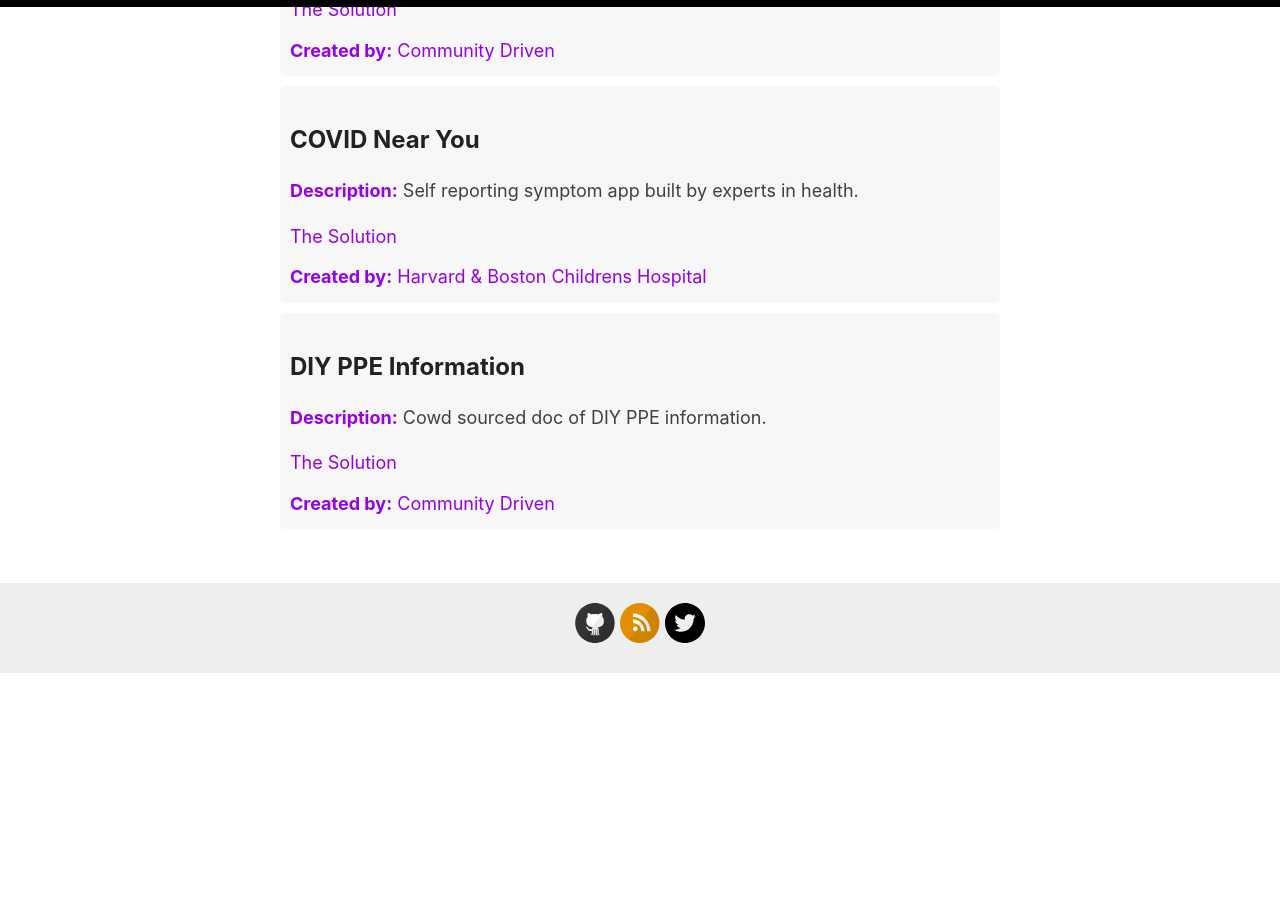
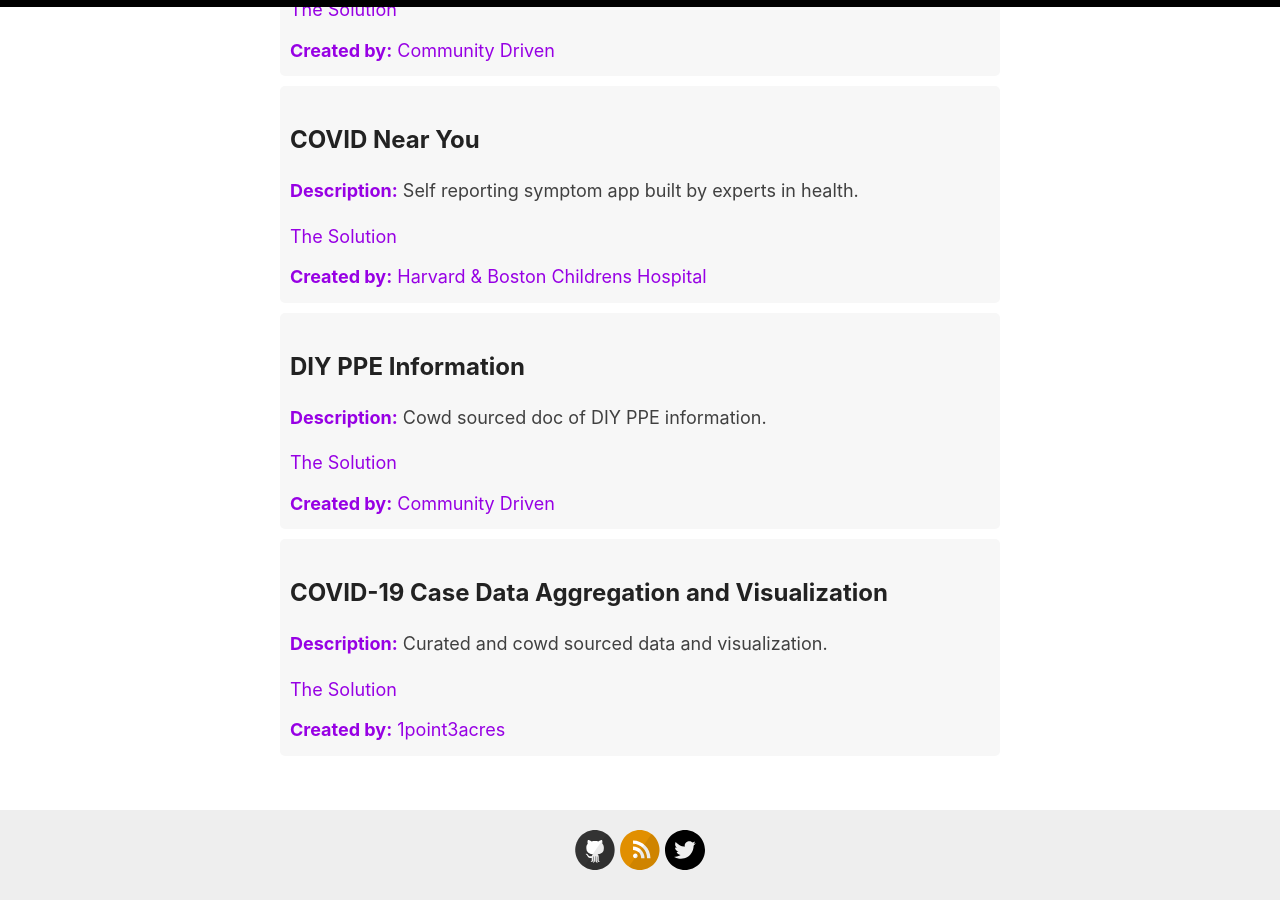
Before and after one commit to justinlewis/covid19-actionables, a Jekyll site: the page built from index.html, in a window 1280 px wide and 900 px high, scrolled down 1743 px. Built offline with Jekyll 4.4.1, drawn with Linux system fonts in a browser that asks for light colours; nearby versions of some CDN libraries; the list of posts is cut into pages by our own code; before the commit the page ends 2416 px from its top, so only the background shows below that.

Commit message:
added 1point3acres

```diff
--- a/_data/opensource-solutions.yml
+++ b/_data/opensource-solutions.yml
@@ -46,3 +46,9 @@
   description: Cowd sourced doc of DIY PPE information.
   company: Community Driven
   companylink:
+
+- title: COVID-19 Case Data Aggregation and Visualization
+  link: https://coronavirus.1point3acres.com/en
+  description: Curated and cowd sourced data and visualization.
+  company: 1point3acres
+  companylink: https://www.1point3acres.com/
```
